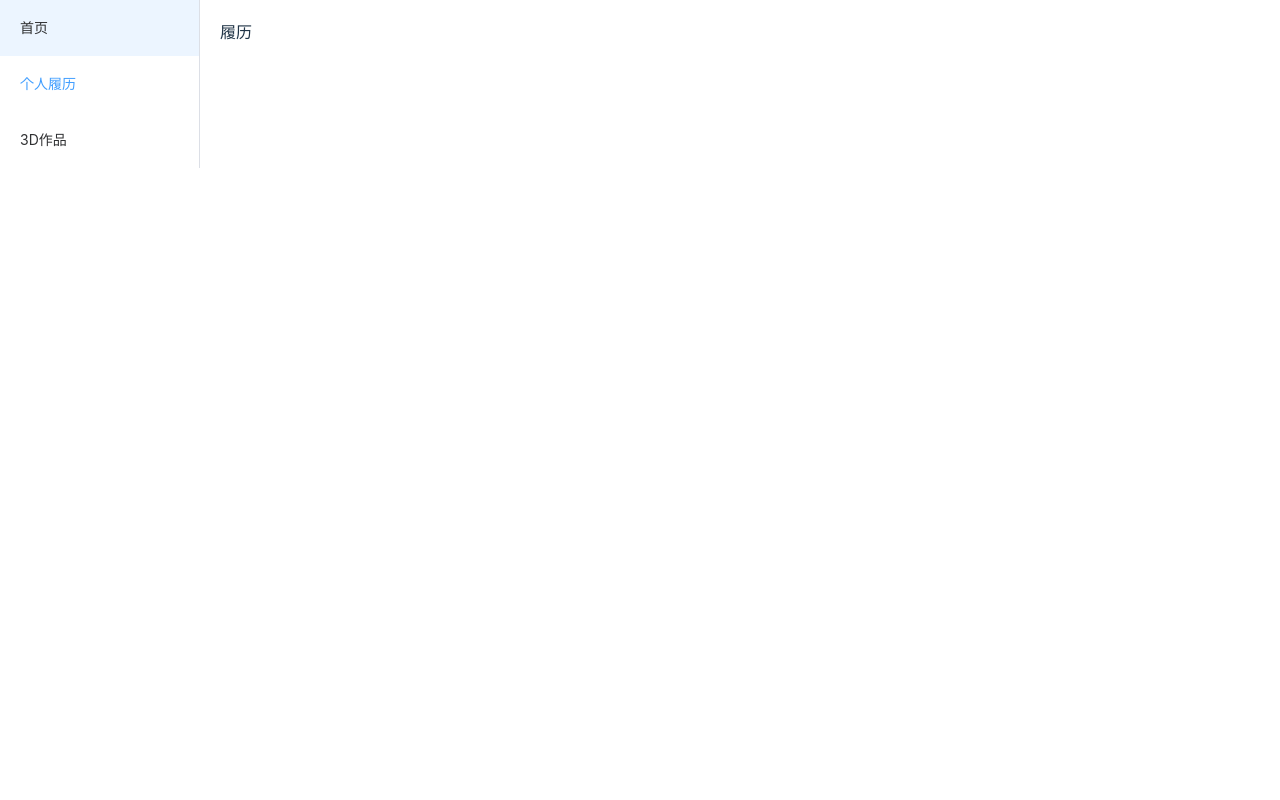
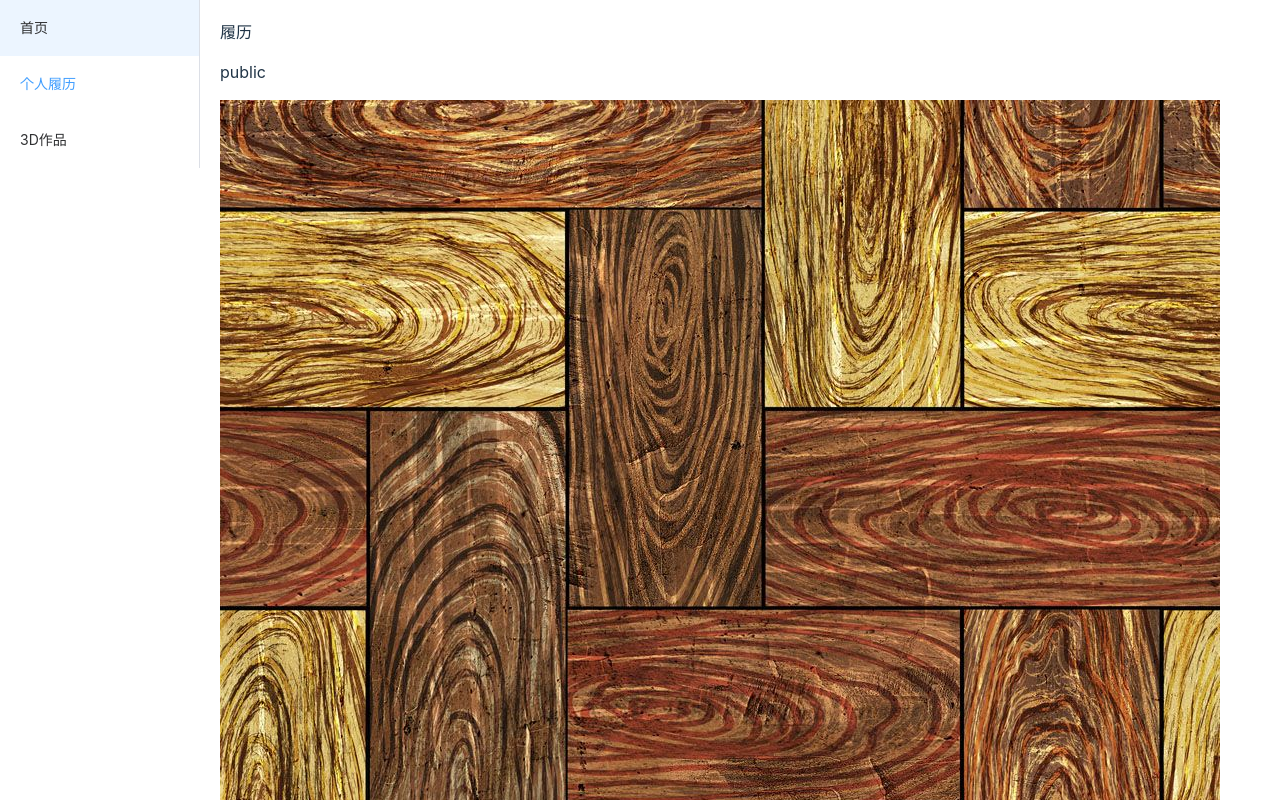
Before and after one commit to qianli5410/3Dweb, a Vue app: page /#/ in a window 1280 px wide. Both pictures are taken after a click on the item "个人履历". Shown: the top 800 px of the page. Built offline with nearby package versions, Linux system fonts and the light colour scheme.

Commit message:
dev:新增图片

```diff
--- a/src/pages/biography.vue
+++ b/src/pages/biography.vue
@@ -1,6 +1,8 @@
 <template>
   <div>
-履历
+    履历
+    <p>public</p>
+    <img src="../../public/wenli5.jpg" alt="">
   </div>
 </template>
 
@@ -8,6 +10,4 @@
 
 </script>
 
-<style scoped>
-
-</style>
+<style scoped></style>
--- a/src/pages/index.vue
+++ b/src/pages/index.vue
@@ -1,6 +1,8 @@
 <template>
   <div>
-首页
+    首页
+    <p>assets</p>
+    <img src="../assets/wenli2.jpg" alt="">
   </div>
 </template>
 
@@ -8,6 +10,4 @@
 
 </script>
 
-<style scoped>
-
-</style>
+<style scoped></style>
--- a/vite.config.js
+++ b/vite.config.js
@@ -15,6 +15,7 @@ import { ElementPlusResolver } from 'unplugin-vue-components/resolvers'
 
 export default defineConfig({
   base:'./',
+  publicDir: 'public', // 静态资源服务的文件夹
   // ...
   plugins: [
     vue(),
```
Also changed, not shown: public/wenli5.jpg (added), src/assets/wenli2.jpg (added).
